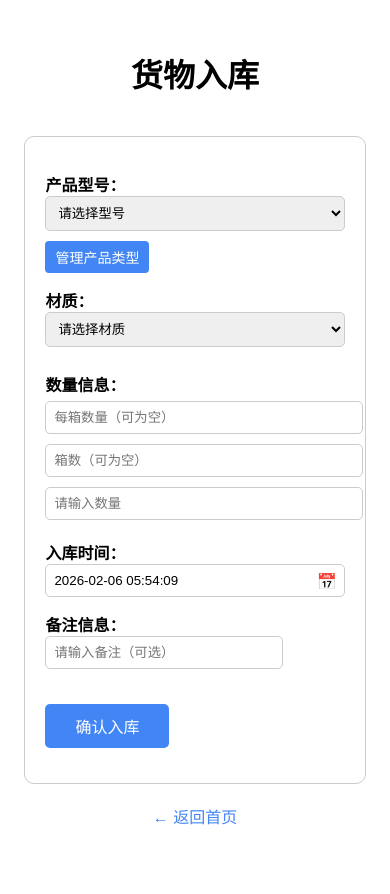
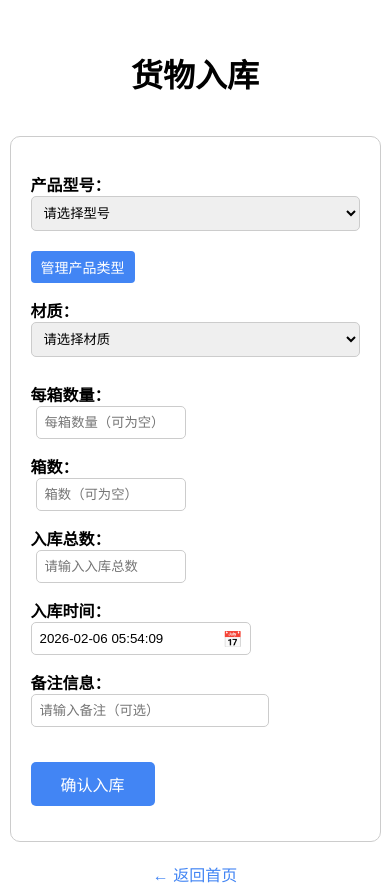
Before and after one commit to qin858526/warehouse_project, a Flask app: page /in_stock in a window 390 px wide. Before the commit the page ends 825 px from the top, so only its background shows below. Run offline with Flask 3, Linux system fonts and the light colour scheme; data that the repository does not hold is empty.

Commit message:
修复排版+自动计算数量

```diff
--- a/templates/in_stock.html
+++ b/templates/in_stock.html
@@ -92,6 +92,15 @@
                 flex-direction: column !important;
                 align-items: flex-start !important;
             }
+            .form-item.select-item {
+                flex-direction: row !important;
+                align-items: center !important;
+                flex-wrap: wrap !important;
+            }
+            .quantity-group {
+                flex-direction: row !important;
+                align-items: center !important;
+            }
             .form-item select {
                 width: 100% !important; /* 下拉框占满宽度 */
                 margin-bottom: 10px !important; /* 和按钮隔开 */
@@ -100,6 +109,7 @@
                 margin-left: 0 !important; /* 取消左间距 */
                 padding: 6px 10px !important; /* 减小按钮大小 */
                 font-size: 14px !important;
+                margin-top: 10px !important;
             }
 
             /* 弹窗关闭按钮：适配手机点击 */
@@ -107,6 +117,11 @@
                 padding: 8px 15px !important;
                 font-size: 14px !important;
                 width: 80% !important; /* 按钮占80%宽度，方便点击 */
+            }
+            /* 数量组手机端适配 */
+            .quantity-group .form-input {
+                width: 100% !important;
+                max-width: 120px !important;
             }
         }
         body {
@@ -123,6 +138,18 @@
         }
         .form-item {
             margin: 15px 0;
+            display: flex;
+            align-items: center;
+        }
+        /* 下拉框项特殊样式 */
+        .form-item.select-item {
+            align-items: center;
+        }
+        /* 数量组：箱数+每箱数量一排 */
+        .quantity-group {
+            display: flex;
+            align-items: center;
+            gap: 20px; /* 两个输入框之间的间距 */
         }
         label {
             display: inline-block;
@@ -173,18 +200,6 @@
             margin-top: 20px;
             color: #4285F4;
             text-decoration: none;
-        }
-        @media (max-width: 768px) {
-            .form-container {
-                width: 80%;
-            }
-            label, .time-input-group {
-                width: 100%;
-                box-sizing: border-box;
-            }
-            .time-input {
-                width: 100%;
-            }
         }
 
         /* ========== 新增：修复laydate按钮重叠样式 ========== */
@@ -384,15 +399,11 @@
             color: white;
         }
         .form-input {
-            margin: 5px 0;
+            margin: 0 5px;
             padding: 8px;
             width: 100%;
-            max-width: 300px;
-        }
-        @media (max-width: 768px) {
-            .form-input {
-                max-width: 100%;
-            }
+            max-width: 150px;
+            box-sizing: border-box;
         }
     </style>
     <!-- 路径保持你实际的目录结构 -->
@@ -484,7 +495,7 @@
 
     <div class="form-container">
         <form method="POST">
-            <div class="form-item">
+            <div class="form-item select-item">
                 <label for="product_model">产品型号：</label>
                 <select name="product_model" id="product_model" required>
                     <option value="">请选择型号</option>
@@ -496,7 +507,7 @@
                 <!-- 新增：产品类型管理按钮 -->
                 <button type="button" class="manage-btn" onclick="openTypeManageModal()">管理产品类型</button>
             </div>
-            <div class="form-item">
+            <div class="form-item select-item">
                 <label for="material">材质：</label>
                 <select name="material" id="material" required>
                     <option value="">请选择材质</option>
@@ -507,17 +518,43 @@
                     <option value="材质5">材质5</option>
                 </select>
             </div>
-            <div class="form-group">
+            {# <!-- 修复：箱数+每箱数量一排 -->
+            <div class="form-item">
                 <label>数量信息：</label>
+                <div class="quantity-group">
+                    <div>
+                        <label style="width: auto; font-weight: normal;">每箱数量：</label>
+                        <input type="number" name="per_box_num" id="per_box_num" placeholder="每箱数量"
+                            class="form-input" min="0" oninput="calcTotalNum()">
+                    </div>
+                    <div>
+                        <label style="width: auto; font-weight: normal;">箱数：</label>
+                        <input type="number" name="box_num" id="box_num" placeholder="箱数"
+                            class="form-input" min="0" oninput="calcTotalNum()">
+                    </div>
+                </div>
+            </div>
+            <!-- 总数量单独一排 -->
+            <div class="form-item">
+                <label for="in_quantity">入库总数：</label>
+                <input type="number" name="in_quantity" id="in_quantity" placeholder="请输入入库总数" required
+                       class="form-input" min="1" oninput="clearBoxNums()">
+            </div> #}
+            <div class="form-item">
+                <label>每箱数量：</label>
                 <!-- 新增：每箱数量 -->
                 <input type="number" name="per_box_num" id="per_box_num" placeholder="每箱数量（可为空）"
                     class="form-input" oninput="calcTotalNum()">
-                <!-- 新增：箱数 -->
+            </div>
+            <div class="form-item">
+                <label for="box_num">箱数：</label>
                 <input type="number" name="box_num" id="box_num" placeholder="箱数（可为空）"
                     class="form-input" oninput="calcTotalNum()">
-                <!-- 总数量（自动计算/手动编辑） -->
-                <input type="number" name="in_quantity" id="in_quantity" min="1" required placeholder="请输入数量"
-                    class="form-input" oninput="clearBoxNums()">
+            </div>
+            <div class="form-item">
+                <label for="in_quantity">入库总数：</label>
+                <input type="number" name="in_quantity" id="in_quantity" placeholder="请输入入库总数" required
+                       class="form-input" onchange="clearBoxNums()">
             </div>
             <div class="form-item">
                 <label for="in_time">入库时间：</label>
@@ -586,6 +623,9 @@
                 {% endfor %}
               {% endif %}
             {% endwith %}
+
+            // 初始化手动编辑标记
+            document.getElementById('in_quantity').dataset.manualEdit = 'false';
         });
 
 
@@ -874,30 +914,33 @@
                     }
                 });
         }
-        // ========== 新增：自动计算相关函数 ==========
+
+        // ========== 修复：自动计算相关函数 ==========
         function calcTotalNum() {
-            const perBox = document.getElementById('per_box_num').value || 0;
-            const box = document.getElementById('box_num').value || 0;
+            // 严格转换为数值类型，避免字符串相乘问题
+            const perBox = Number(document.getElementById('per_box_num').value) || 0;
+            const box = Number(document.getElementById('box_num').value) || 0;
             const totalInput = document.getElementById('in_quantity');
-            // 仅当总数量未手动输入时，自动计算
-            if (!totalInput.dataset.manualEdit) {
-                totalInput.value = perBox * box;
+
+            // 只有未手动编辑总数量时，才自动计算
+            if (totalInput.dataset.manualEdit === 'false') {
+                // 只有两个值都大于0时才计算，避免显示0
+                totalInput.value = (perBox > 0 && box > 0) ? (perBox * box) : '';
             }
         }
-        // 手动编辑总数量：清空前两个输入框
+
+        // 手动编辑总数量：清空前两个输入框，并标记为手动编辑
         function clearBoxNums() {
             const totalInput = document.getElementById('in_quantity');
-            // 标记为手动编辑，避免自动计算覆盖
-            totalInput.dataset.manualEdit = 'true';
-            document.getElementById('per_box_num').value = '';
-            document.getElementById('box_num').value = '';
+            if (totalInput.value) {
+                totalInput.dataset.manualEdit = 'true';
+                document.getElementById('per_box_num').value = '';
+                document.getElementById('box_num').value = '';
+            } else {
+                // 清空总数量时，重置手动编辑标记
+                totalInput.dataset.manualEdit = 'false';
+            }
         }
-        // 重置手动编辑标记（当清空总数量时）
-        document.getElementById('in_quantity').addEventListener('change', function() {
-            if (!this.value) {
-                this.dataset.manualEdit = 'false';
-            }
-        });
     </script>
 </body>
 </html>
```
Also changed, not shown: templates/out_stock.html (+10 -7 lines).
